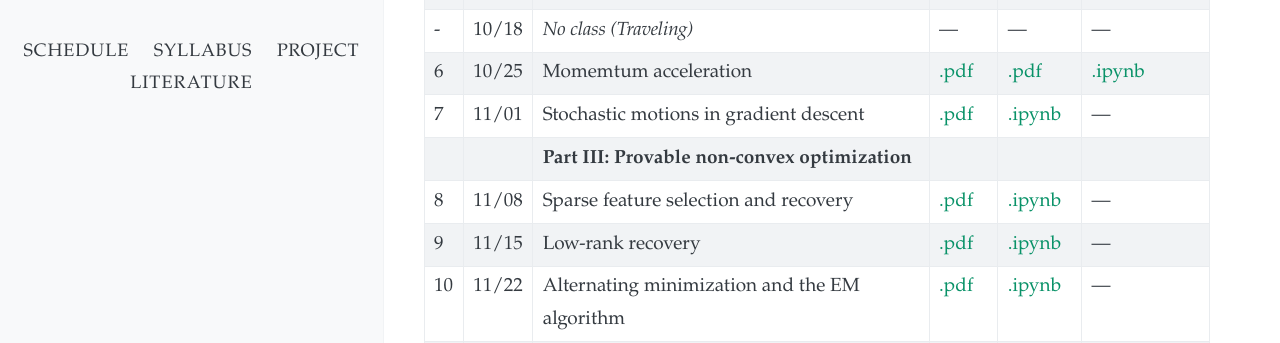
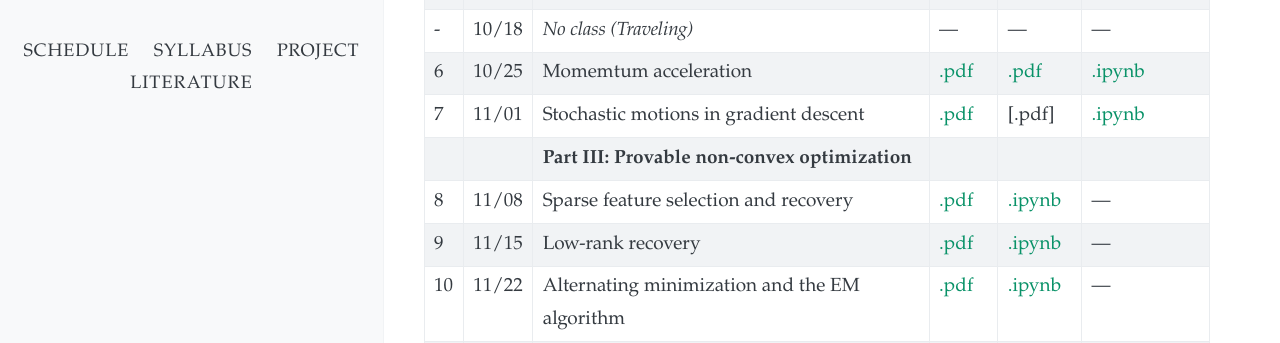
Before and after one commit to akyrillidis/comp414-514, a Jekyll site: the page built from schedule.md, in a window 1280 px wide and 1161 px high. Shown: the part 554-897 px from the top of the window. Built offline with Jekyll 4.4.1, drawn with Linux system fonts in a browser that asks for light colours; nearby versions of some CDN libraries.

Commit message:
Update schedule.md

```diff
--- a/schedule.md
+++ b/schedule.md
@@ -18,7 +18,7 @@
 | 5 | 10/11 | Beyond first-order methods | [.pdf](/schedule/images/chapter5.pdf)  | [.pdf](/schedule/images/Lecture 5.pdf) | [.ipynb](/schedule/images/Chapter 5.ipynb) |
 | - | 10/18 | *No class (Traveling)* | ---  | ---  | --- |
 | 6 | 10/25 | Momemtum acceleration | [.pdf](/schedule/images/chapter6.pdf)  | [.pdf](/schedule/images/Lecture 6.pdf) | [.ipynb](/schedule/images/Chapter 6.ipynb) |
-| 7 | 11/01 | Stochastic motions in gradient descent | [.pdf]()  | [.ipynb]()  | --- |
+| 7 | 11/01 | Stochastic motions in gradient descent | [.pdf](/schedule/images/chapter7.pdf)  | [.pdf] | [.ipynb](/schedule/images/Chapter 7.ipynb) |
 | | | **Part III: Provable non-convex optimization** | | | |
 | 8 | 11/08 | Sparse feature selection and recovery | [.pdf]()  | [.ipynb]()  | --- |
 | 9 | 11/15 | Low-rank recovery | [.pdf]()  | [.ipynb]()  | --- |
```
